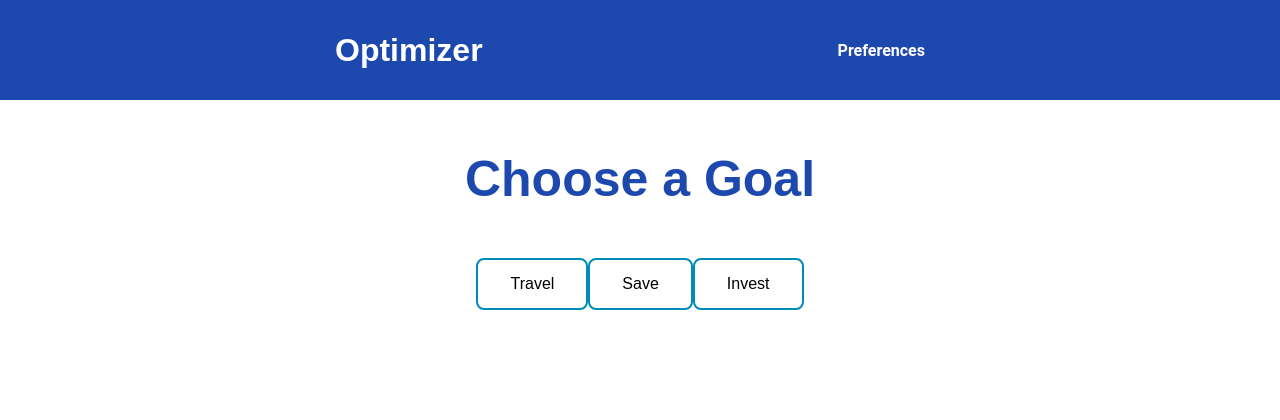
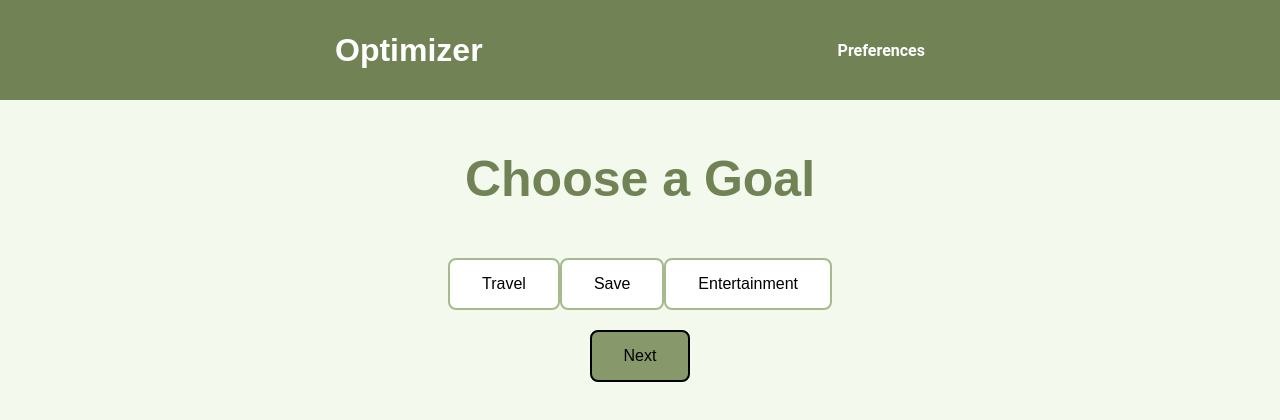
Before and after one commit to dstokic/Optimizer, a React (Create React App) app: page / in a window 1280 px wide. Shown: the top 420 px of the page. Built offline with nearby package versions, Linux system fonts and the light colour scheme.

Commit message:
add Next button and incorporate color palette

```diff
--- a/src/App.css
+++ b/src/App.css
@@ -14,7 +14,7 @@
 }
 
 .App-header {
-  background-color: #282c34;
+  background-color: #718355;
   min-height: 100vh;
   display: flex;
   flex-direction: column;
@@ -41,5 +41,5 @@
   margin: 50px 0;
   font-family: 'Belleza', sans-serif;
   font-size: 50px;
-  color: #1d49ae;
+  color: #718355;
 }
--- a/src/App.js
+++ b/src/App.js
@@ -7,6 +7,7 @@ import './App.css';
 function App() {
   return (
     <div className="App">
+      <style>{'body { background-color: #f3f9ed; }'}</style>
       <Router>
         <NavBar/>
         <Routes>
--- a/src/components/Goal.css
+++ b/src/components/Goal.css
@@ -1,7 +1,7 @@
 .goal {
     background-color: white;
     color: black;
-    border: 2px solid #008CBA; /* Blue */
+    border: 2px solid #A6B98B;
     padding: 15px 32px;
     text-align: center;
     text-decoration: none;
@@ -12,6 +12,6 @@
   }
 
   .goal:hover {
-    background-color: #008CBA; /* Blue */
+    background-color: #A6B98B;
     color: white;
   }
--- a/src/components/Goal.js
+++ b/src/components/Goal.js
@@ -3,7 +3,7 @@ import './Goal.css'
 
 const Goal = ({name}) => {
     return (
-        <button className="goal">
+        <button className="goal" onclick="updateSelection({goal})">
             {name}
         </button>
     )
--- a/src/components/NavBar.css
+++ b/src/components/NavBar.css
@@ -3,7 +3,7 @@
     align-items: center;
     justify-content: space-evenly;
     height: 100px;
-    background-color: #1d49ae;
+    background-color: #718355;
     color: white;
   }
 
--- a/src/components/Preferences.css
+++ b/src/components/Preferences.css
@@ -3,3 +3,21 @@
     justify-content: center;
     flex-wrap: wrap;
   }
+
+.button {
+    background-color: #87986A;
+    color: black;
+    border: 2px solid black;
+    padding: 15px 32px;
+    text-align: center;
+    text-decoration: none;
+    display: inline-block;
+    font-size: 16px;
+    border-radius: 8px;
+    transition-duration: 0.4s;
+  }
+
+  .button:hover {
+    background-color: #87986A;
+    color: white;
+  }
--- a/src/components/Preferences.js
+++ b/src/components/Preferences.js
@@ -1,18 +1,28 @@
-import {useEffect, useState} from 'react'
+// import {useEffect, useState} from 'react'
 import Goal from './Goal'
 import './Preferences.css'
 
 const Preferences = () => {
-    const goals = ["Travel", "Save", "Invest"];
+    const goals = ["Travel", "Save", "Entertainment"];
+    var selection;
+
+    function updateSelection(goal) {
+        selection = goal;
+        console.log(selection);
+    }
 
     return (
         <div>
             <h1 className="title">Choose a Goal</h1>
             <div className="goals">
                 {goals.map((goal) => (
-                    <Goal name={goal}/>
+                        <button className="goal" onclick="selection = {goal}">
+                            {goal}
+                        </button>
                 ))}
             </div>
+            <br></br>
+            <button className="button" onclick="window.location.href='/results';">Next</button>
         </div>
     )
 }
```
Also changed, not shown: src/components/Results.css (added), src/components/Results.js (added).
